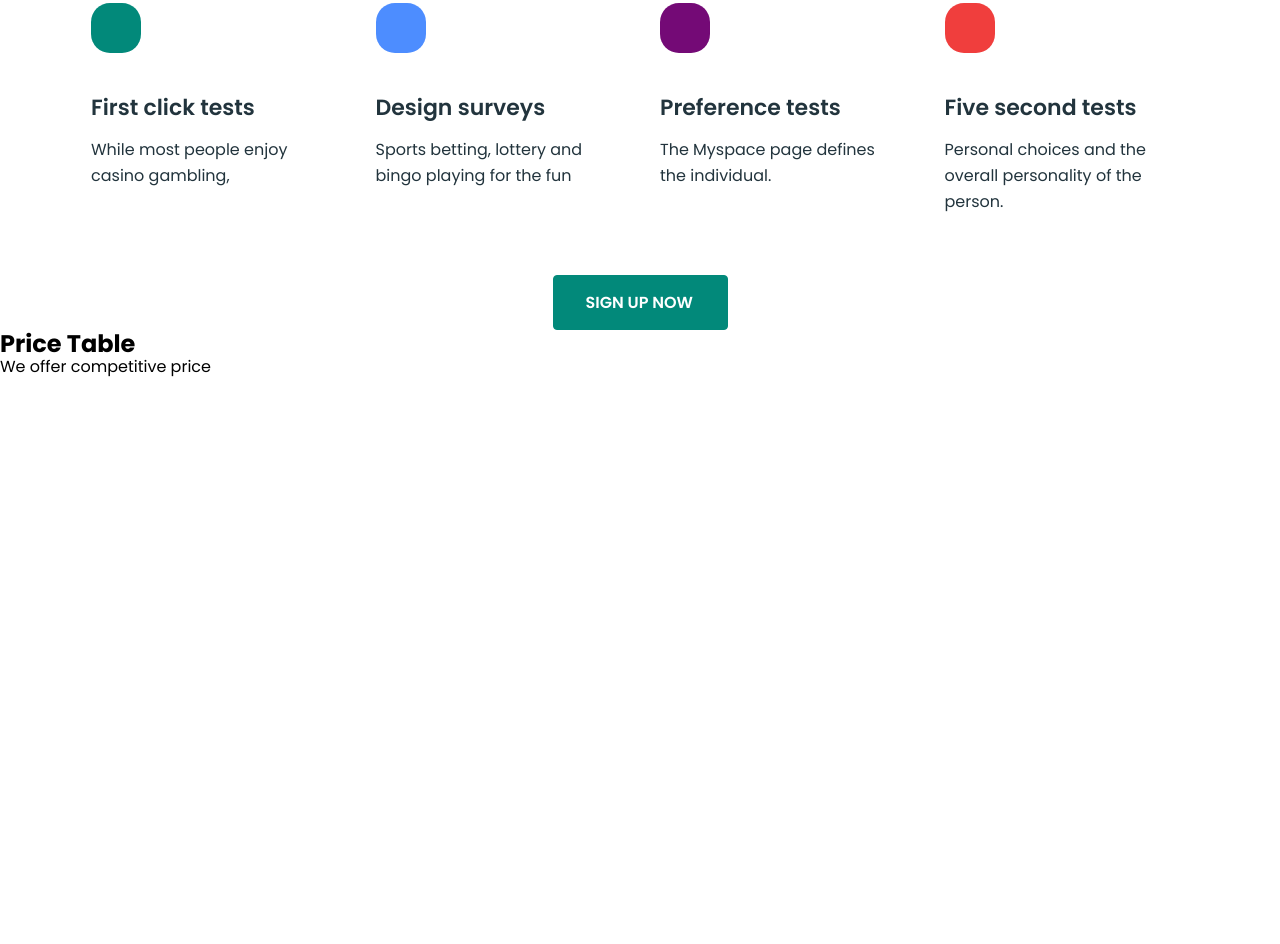
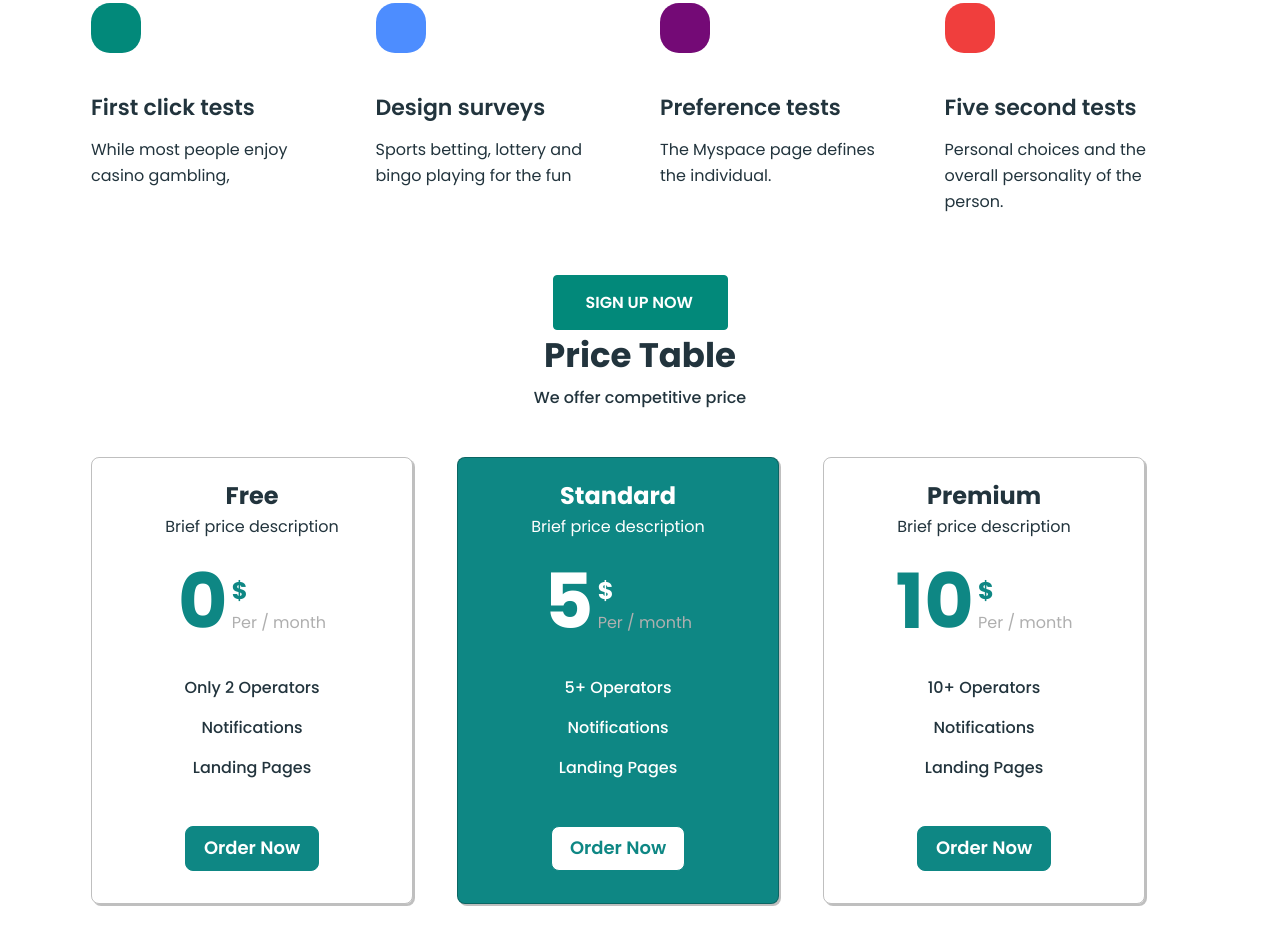
Before and after one commit to pokiza1228/MyProduct, a plain HTML site: page index.html in a window 1280 px wide. Shown: the part 846-1790 px from the top of the page. Before the commit the page ends 1224 px from the top, so only its background shows below. Drawn offline with Linux system fonts and the light colour scheme.

Commit message:
prices desktop

```diff
--- a/index.html
+++ b/index.html
@@ -188,10 +188,58 @@
 
 
     <section class="prices">
-        <container class="prices__container">
+        <div class=" container prices__container">
             <h2 class="prices__title">Price Table</h2>
             <p class="prices__description">We offer competitive price</p>
-        </container>
+            <ul class="prices__list">
+                <li class="prices__item">
+                    <h3 class="prices__item-title">Free</h3>
+                    <p class="prices__item-description">Brief price description</p>
+                    <p class="prices__item-cost">
+                        <span class="prices__item-span">0</span>
+                        <span class="prices__item-currency">$</span>
+                        Per / month
+                    </p>
+                    <p class="prices__item-info">
+                        Only 2 Operators <br>
+                        Notifications <br>
+                        Landing Pages
+                    </p>
+                    <button class="prices__button">Order Now</button>
+                </li>
+                <li class="prices__item prices__item--selected">
+                    <h3 class="prices__item-title">Standard</h3>
+                    <p class="prices__item-description">Brief price description</p>
+                    <p class="prices__item-cost">
+                        <span class="prices__item-span prices__item-span--selected">5</span>
+                        <span class="prices__item-currency prices__item-currency--selected">$</span>
+                        Per / month
+                    </p>
+                    <p class="prices__item-info">
+                        5+ Operators <br>
+                        Notifications <br>
+                        Landing Pages
+                    </p>
+                    <button class="prices__button prices__button--selected">Order Now</button>
+                </li>
+                <li class="prices__item">
+                    <h3 class="prices__item-title">Premium</h3>
+                    <p class="prices__item-description">Brief price description</p>
+                    <p class="prices__item-cost">
+                        <span class="prices__item-span">10</span>
+                        <span class="prices__item-currency">$</span>
+                        Per / month
+                    </p>
+                    <p class="prices__item-info">
+                        10+ Operators <br>
+                        Notifications <br>
+                        Landing Pages
+                    </p>
+                    <button class="prices__button">Order Now</button>
+                </li>
+            </ul>
+
+        </div>
     </section>
     <script src="js/main.js"></script>
 </body>
--- a/scss/_general.scss
+++ b/scss/_general.scss
@@ -8,6 +8,9 @@ body {
     padding: 0;
     margin-top: 82px;
     font-family: "Poppins", "Arial", sans-serif;
+    font-size: 16px;
+    font-weight: 400;
+    color: $dark-color;
 }
 img {
     max-width: 100%;
--- a/scss/_variables.scss
+++ b/scss/_variables.scss
@@ -1,3 +1,5 @@
 $accent: rgba(14, 135, 132, 1);
 $tablet: 1137px;
 $mobile:768px;
+
+$dark-color: rgba(34, 52, 61, 1);
--- a/scss/blocks/_blocks.scss
+++ b/scss/blocks/_blocks.scss
@@ -4,3 +4,4 @@
 @import "main-link";
 @import "intro";
 @import "benifits";
+@import "prices";
--- /dev/null
+++ b/scss/blocks/_prices.scss
@@ -0,0 +1,97 @@
+.prices {
+}
+.container {
+}
+.prices__container {
+    text-align: center;
+    padding-bottom: 150px;
+}
+.prices__title {
+    font-weight: 700;
+    font-size: 34px;
+    line-height: 51px;
+}
+.prices__description {
+    font-weight: 500;
+    margin: 8px 0 50px
+}
+.prices__list {
+    @include reset-list;
+    display: grid;
+    grid-template-columns: 1fr 1fr 1fr;
+    grid-template-rows: 1fr;
+
+
+}
+.prices__item {
+    max-width: 322px;
+    border-radius: 8px;
+    border: 1px solid rgba(0, 0, 0, 0.25);
+    box-shadow: 2px 2px rgba(0, 0, 0, 0.25);
+    &--selected {
+        color: white;
+        background-color: $accent;
+    }
+}
+.prices__item-title {
+    font-weight: 700;
+    font-size: 24px;
+    margin-top: 24px;
+}
+.prices__item-description {
+    margin: 8px 0 16px;
+}
+.prices__item-cost {
+    color: rgba(175, 175, 175, 1);
+    position: relative;
+}
+.prices__item-span {
+    font-weight: 700;
+    font-size: 76px;
+    line-height: 100px;
+    color: $accent;
+    &--selected {
+        color: white;
+    }
+}
+.prices__item-currency {
+    color: $accent;
+    font-weight: 700;
+    font-size: 24px;
+    position: absolute;
+    top: 25px;
+    &--selected {
+        color: white;
+    }
+}
+.prices__item-info {
+    font-weight: 500;
+    line-height: 40px;
+    margin: 16px 0 38px;
+}
+.prices__button {
+
+    font-weight: 600;
+    font-size: 18px;
+    padding: 11px 18px;
+    color: white;
+    background-color: $accent;
+    border: none;
+    border-radius: 8px;
+    margin-bottom: 32px;
+    border: 1px solid $accent;
+    &:hover {
+     border: 1px solid $accent;
+     background-color: white;
+     color: $accent;
+    }
+    &--selected {
+        background-color: white;
+        color: $accent;
+        &:hover {
+            border: 1px solid white;
+            background-color: $accent;
+            color: white;
+        }
+    }
+}
```
Also changed, not shown: css/main.css, 1 other file.
